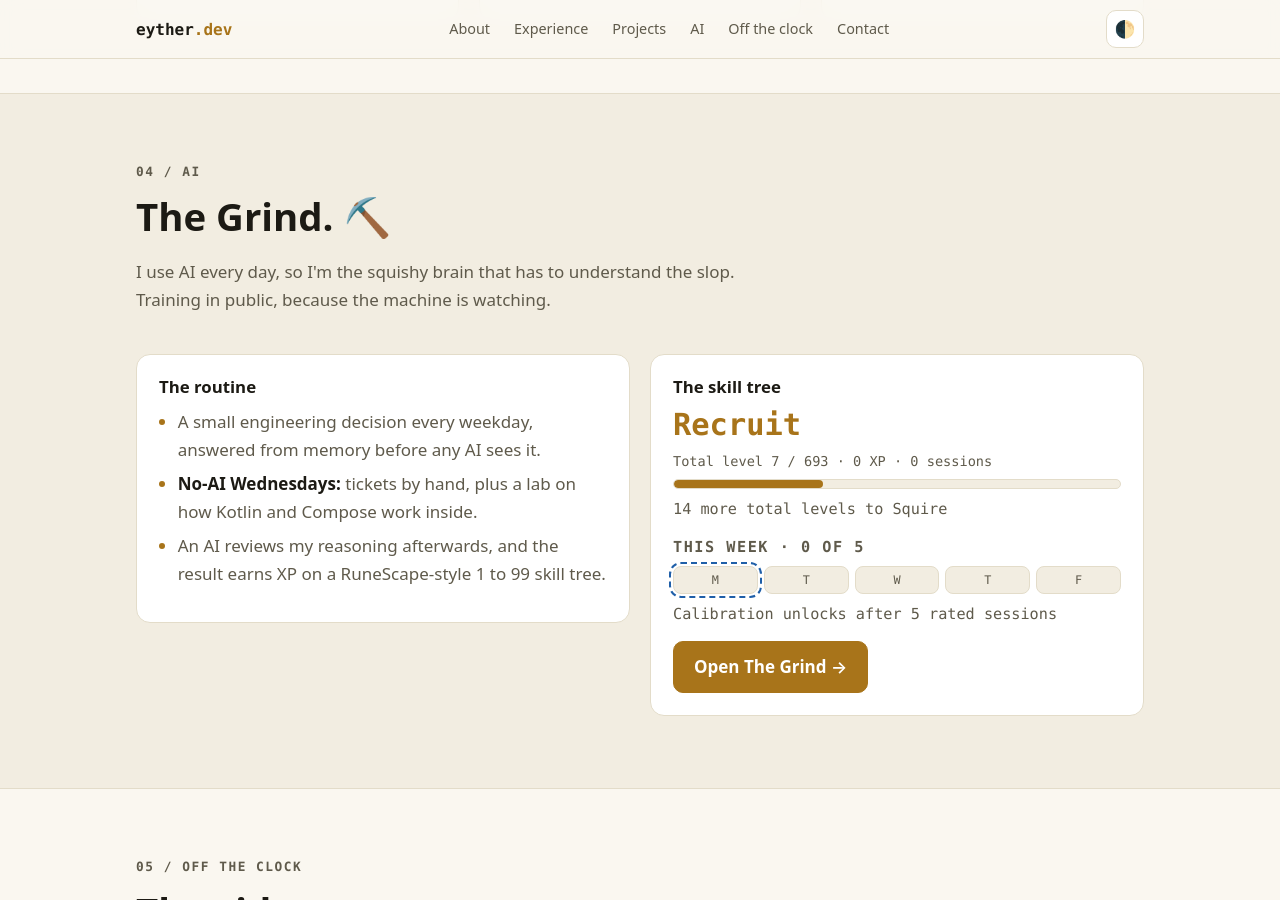
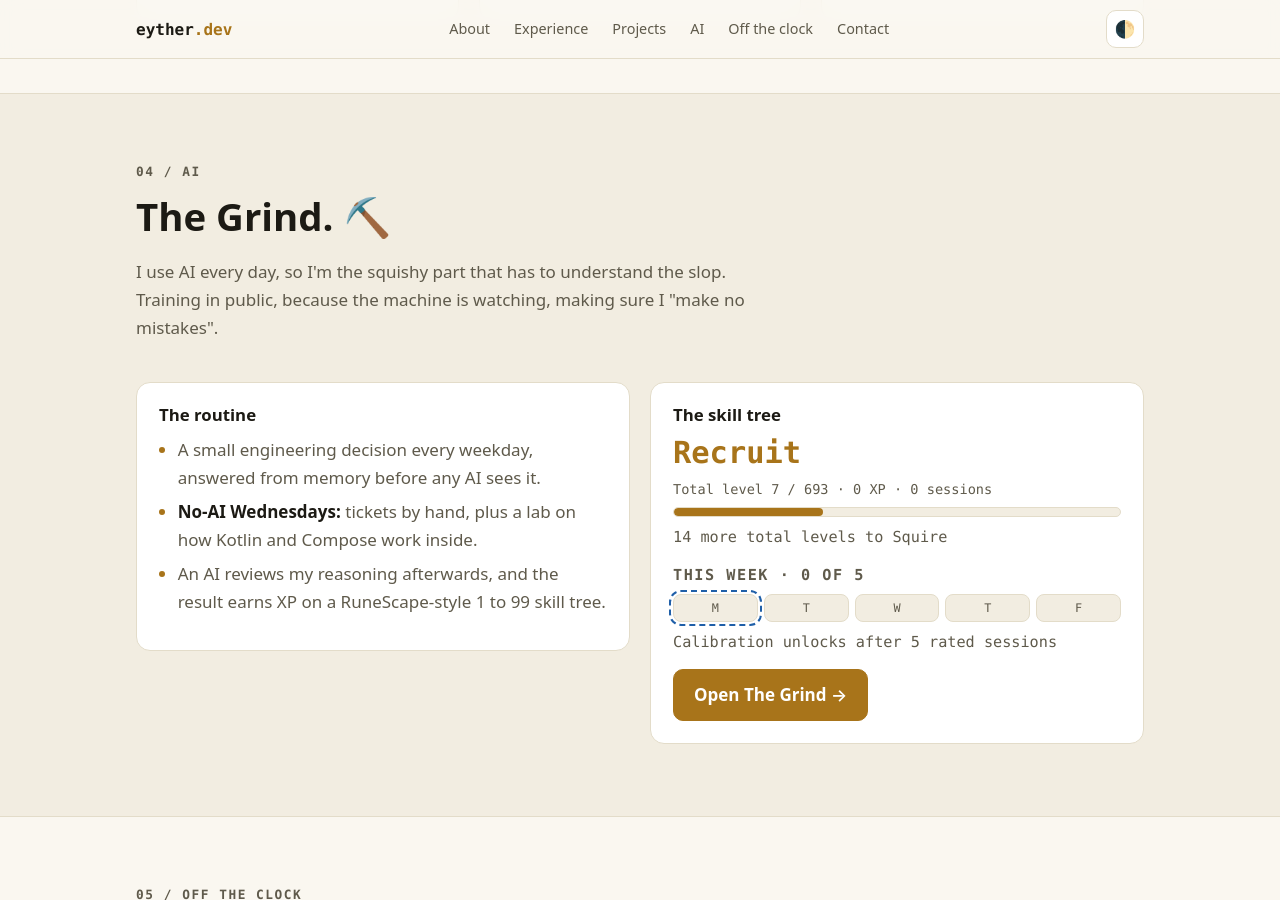
Before and after one commit to ruialmeida51/ruialmeida51.github.io, a Jekyll site: the page index.html, which Jekyll copies as it is, in a window 1280 px wide and 900 px high, scrolled down 3878 px. Built offline with Jekyll 4.4.1, drawn with Linux system fonts in a browser that asks for light colours.

Commit message:
Final copy for Grind intro and blog intro
Co-Authored-By: Claude Sonnet 5.5 <noreply@anthropic.com>
Claude-Session: https://claude.ai/code/session_013na7oyqEJPgixjtdLD1kwK

```diff
--- a/blog/index.html
+++ b/blog/index.html
@@ -6,7 +6,7 @@ title: Blog
 	<div class="wrap">
 		<p class="eyebrow">Blog ✍️</p>
 		<h1>Notes, <em>by hand</em>.</h1>
-		<p class="lead">Things I learn and want to share. NO AI allowed. (Maybe a little, just to check I don't confuse their with they're.)</p>
+		<p class="lead">Things I learn and want to share. NO AI allowed. (Maybe just a little, need to check I don't confuse their with they're, this is a public website, after all.)</p>
 	</div>
 </section>
 
--- a/index.html
+++ b/index.html
@@ -232,7 +232,7 @@
 			<div class="section-head reveal">
 				<p class="eyebrow">04 / AI</p>
 				<h2>The Grind. ⛏️</h2>
-				<p>I use AI every day, so I'm the squishy brain that has to understand the slop. Training in public, because the machine is watching.</p>
+				<p>I use AI every day, so I'm the squishy part that has to understand the slop. Training in public, because the machine is watching, making sure I &quot;make no mistakes&quot;.</p>
 			</div>
 			<div class="ai-grid">
 				<article class="card reveal">
```
